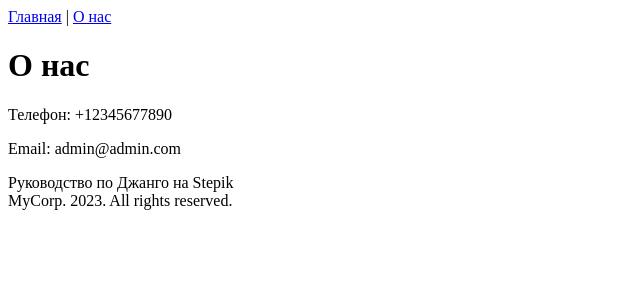
After one commit to tilyavov/stepic_django, a Django app: page /blog/about/ in a window 1280 px wide. The commit adds this page. Shown: the top 300 px of the page, without its empty margins (0-640 px from the left). Run offline with Django 5.2, Linux system fonts and the light colour scheme.

Commit message:
Передача данных из родительского шаблона

```diff
--- a/Course_FirstProject/urls.py
+++ b/Course_FirstProject/urls.py
@@ -19,5 +19,5 @@ from django.urls import path, include
 
 urlpatterns = [
     path('admin/', admin.site.urls),
-    path('', include('blog.urls')),
+    path('blog/', include('blog.urls')),
 ]
--- a/blog/urls.py
+++ b/blog/urls.py
@@ -3,4 +3,5 @@ from blog import views
 
 urlpatterns = [
     path("", views.index),
+    path("about/", views.about, name='about'),
 ]
--- a/blog/views.py
+++ b/blog/views.py
@@ -1,7 +1,9 @@
-from django.http import HttpResponse
 from django.shortcuts import render
-from django.template.response import TemplateResponse
+
 
 def index(request):
-    data = {'name': 'Дмитрий', 'age': 39, 'phone': '+79123456789', 'email': 'dmitry@email.com'}
-    return TemplateResponse(request, 'blog/index.html', context = data)
+    return render(request, "blog/index.html", context={"site": "Stepik.org"})
+
+
+def about(request):
+    return render(request, "blog/about.html", context={"site": "Stepik"})
--- /dev/null
+++ b/templates/blog/about.html
@@ -0,0 +1,8 @@
+{% extends "blog/base.html" %}
+{% block title %}О нас{% endblock title %}
+{% block header %}О нас{% endblock header %}
+
+{% block content %}
+    <p>Телефон: +12345677890</p>
+    <p>Email: admin@admin.com</p>
+{% endblock content %}
--- /dev/null
+++ b/templates/blog/banner.html
@@ -0,0 +1,11 @@
+<!DOCTYPE html>
+<html lang="en">
+<head>
+    <meta charset="UTF-8">
+    <meta name="viewport" content="width=device-width, initial-scale=1.0">
+    <title>Document</title>
+</head>
+<body>
+    <div>Руководство по {{ tutorial }} на {{ site }}</div>
+</body>
+</html>
--- /dev/null
+++ b/templates/blog/base.html
@@ -0,0 +1,14 @@
+<!DOCTYPE html>
+<html>
+<head>
+    <meta charset="utf-8">
+    <title>{% block title %}Default title{% endblock title %}</title>
+</head>
+<body>
+    <div><a href="/blog/">Главная</a> | <a href="/blog/about/">О нас</a></div>
+    <h1>{% block header %}{% endblock header %}</h1>
+    <div>{% block content %}{% endblock content %}</div>
+    {% include "blog/banner.html" with tutorial="Джанго" %}
+    <div>MyCorp. 2023. All rights reserved.</div>
+</body>
+</html>
```
Also changed, not shown: templates/blog/index.html (+3 -11 lines).
